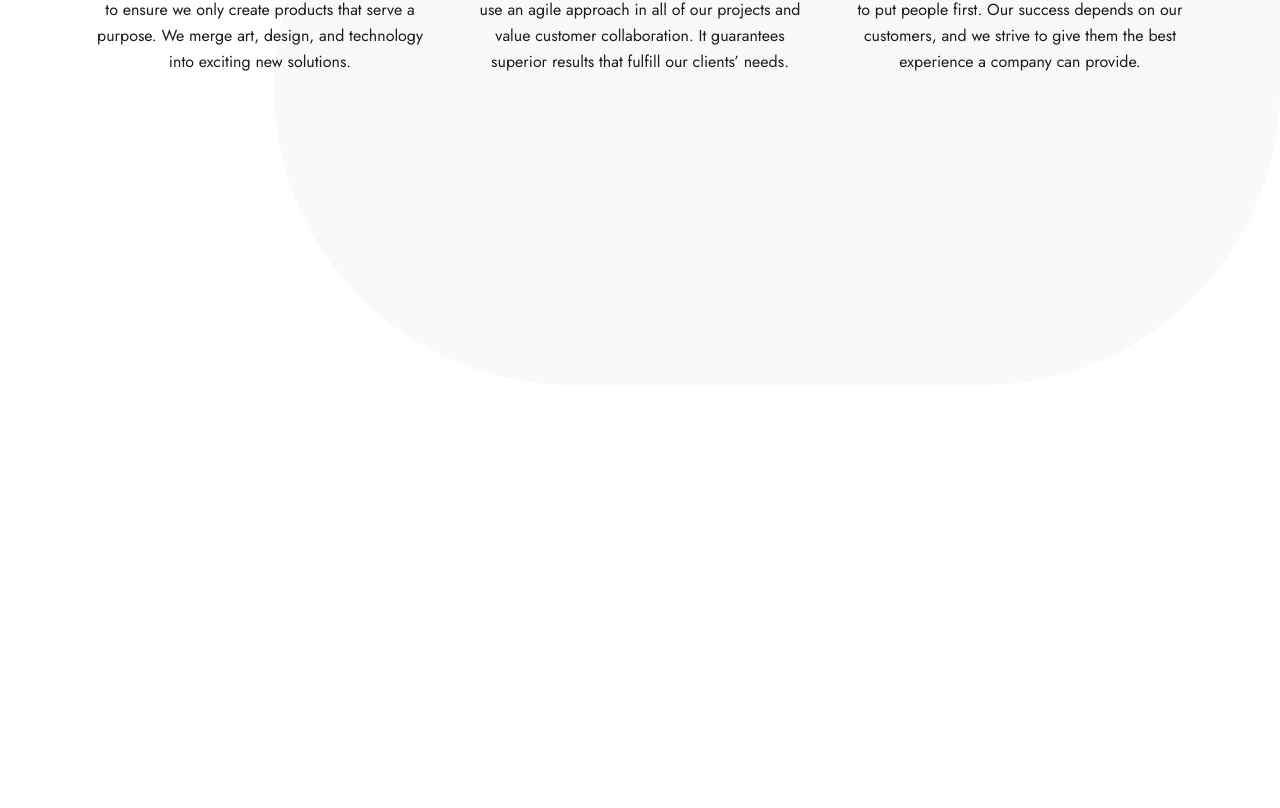
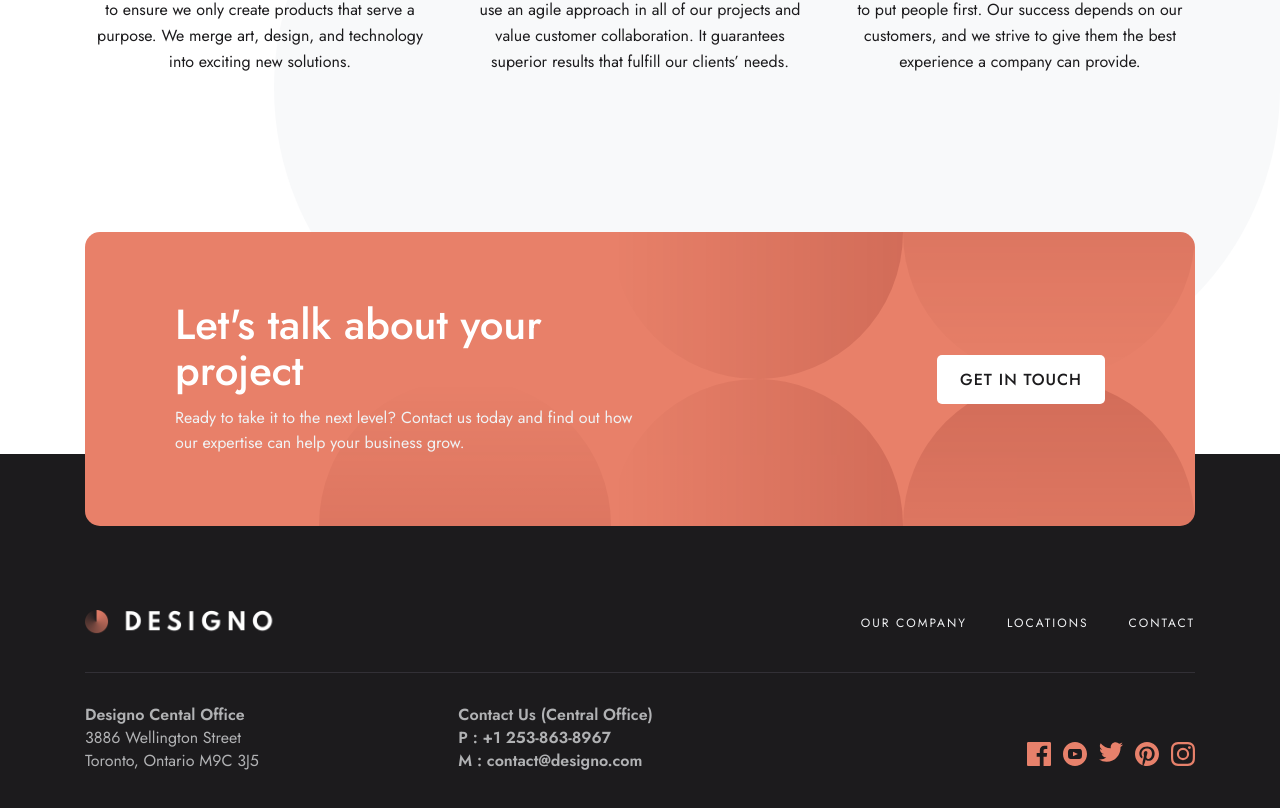
Before and after one commit to jarekTerejko/designo-multipage, a React (Create React App) app: page / in a window 1280 px wide. Shown: the part 2086-2894 px from the top of the page. Before the commit the page ends 2540 px from the top, so only its background shows below. Built offline with nearby package versions, Linux system fonts and the light colour scheme.

Commit message:
add Footer with Contact Banner

```diff
--- a/src/App.js
+++ b/src/App.js
@@ -1,4 +1,5 @@
 import { Route, Switch } from "react-router";
+import Footer from "./components/Footer/Footer";
 import Navbar from "./components/Navbar/Navbar";
 import Home from "./pages/Home";
 
@@ -11,6 +12,7 @@ const App = () => {
           <Home />
         </Route>
       </Switch>
+      <Footer />
     </>
   );
 };
--- /dev/null
+++ b/src/components/ContactBanner/ContactBanner.js
@@ -0,0 +1,40 @@
+import { ButtonPrimaryR } from "../ButtonPrimary/ButtonPrimaryElement";
+import { ContainerEl } from "../Container/Container";
+import { DescriptionTextLight } from "../DescriptionTextLight/DescriptionTextLight";
+import { Heading } from "../Heading/Heading";
+import {
+  ContactBannerInnerWrapper,
+  ContactBannerTextWrapper,
+  ContactBannerWrapper,
+} from "./ContactBannerElements";
+import FiveCirclesBg from "../../images/shared/desktop/bg-pattern-call-to-action.svg";
+
+const ContactBanner = () => {
+  return (
+    <ContactBannerWrapper>
+      <ContainerEl>
+        <ContactBannerInnerWrapper fiveCirclesBg={FiveCirclesBg}>
+          <ContactBannerTextWrapper>
+            <Heading
+              as="h2"
+              style={{
+                maxWidth: "400px",
+                marginBottom: "10px",
+                fontSize: "42px",
+              }}
+            >
+              Let's talk about your project
+            </Heading>
+            <DescriptionTextLight style={{ maxWidth: "480px" }}>
+              Ready to take it to the next level? Contact us today and find out
+              how our expertise can help your business grow.
+            </DescriptionTextLight>
+          </ContactBannerTextWrapper>
+          <ButtonPrimaryR to="/contact">get in touch</ButtonPrimaryR>
+        </ContactBannerInnerWrapper>
+      </ContainerEl>
+    </ContactBannerWrapper>
+  );
+};
+
+export default ContactBanner;
--- /dev/null
+++ b/src/components/ContactBanner/ContactBannerElements.js
@@ -0,0 +1,37 @@
+import styled from "styled-components";
+
+export const ContactBannerWrapper = styled.section`
+  min-height: 292px;
+  position: absolute;
+  width: 100%;
+  top: -222px;
+  left: 0;
+`;
+
+export const ContactBannerInnerWrapper = styled.div`
+  position: relative;
+  z-index: 1;
+  display: flex;
+  align-items: center;
+  justify-content: space-between;
+  background: var(--peach);
+  border-radius: 1.5rem;
+  padding: 7rem 9rem;
+  overflow: hidden;
+
+  &::before {
+    content: "";
+    position: absolute;
+    left: 0;
+    top: 0;
+    width: 100%;
+    height: 100%;
+    background: ${(props) => `url(${props.fiveCirclesBg})`};
+    background-position-x: right;
+    background-position-y: center;
+    background-repeat: no-repeat;
+    z-index: -1;
+  }
+`;
+
+export const ContactBannerTextWrapper = styled.div``;
--- /dev/null
+++ b/src/components/Footer/Footer.js
@@ -0,0 +1,121 @@
+import { ContainerEl } from "../Container/Container";
+import { ImageEl } from "../Image/Image";
+import {
+  NavbarNavItem,
+  NavbarNavLinkR,
+  NavbarSiteLinkR,
+} from "../Navbar/NavbarElements";
+import {
+  FooterWrapper,
+  FooterNavItems,
+  FooterRowTop,
+  FooterRowBottom,
+  FooterColLeft,
+  FooterColMiddle,
+  FooterColRight,
+  FooterColsText,
+  FooterLink,
+  FooterSocialList,
+  FooterSocialItem,
+  FooterSocialLink,
+} from "./FooterElements";
+import LogoDarkImg from "../../images/shared/desktop/logo-light.png";
+import ContactBanner from "../ContactBanner/ContactBanner";
+import TwitterIcon from "../../images/shared/desktop/icon-twitter.svg";
+import FacebookIcon from "../../images/shared/desktop/icon-facebook.svg";
+import YoutubeIcon from "../../images/shared/desktop/icon-youtube.svg";
+import PinterestIcon from "../../images/shared/desktop/icon-pinterest.svg";
+import InstagramIcon from "../../images/shared/desktop/icon-instagram.svg";
+
+const socialsData = [
+  {
+    icon: FacebookIcon,
+  },
+  {
+    icon: YoutubeIcon,
+  },
+  {
+    icon: TwitterIcon,
+  },
+  {
+    icon: PinterestIcon,
+  },
+  {
+    icon: InstagramIcon,
+  },
+];
+
+const Footer = () => {
+  return (
+    <>
+      <FooterWrapper>
+        <ContactBanner />
+        <ContainerEl>
+          <FooterRowTop>
+            <NavbarSiteLinkR to="/">
+              <ImageEl
+                style={{ maxWidth: "194px" }}
+                src={LogoDarkImg}
+                alt="Logo"
+              />
+            </NavbarSiteLinkR>
+            <FooterNavItems>
+              <NavbarNavItem>
+                <NavbarNavLinkR to="/our-company" $footerLink>
+                  our company
+                </NavbarNavLinkR>
+              </NavbarNavItem>
+              <NavbarNavItem>
+                <NavbarNavLinkR to="/locations" $footerLink>
+                  locations
+                </NavbarNavLinkR>
+              </NavbarNavItem>
+              <NavbarNavItem>
+                <NavbarNavLinkR to="/contact" $footerLink>
+                  contact
+                </NavbarNavLinkR>
+              </NavbarNavItem>
+            </FooterNavItems>
+          </FooterRowTop>
+          <FooterRowBottom>
+            <FooterColLeft>
+              <FooterColsText textBold>Designo Cental Office</FooterColsText>
+              <FooterColsText>3886 Wellington Street</FooterColsText>
+              <FooterColsText>Toronto, Ontario M9C 3J5</FooterColsText>
+            </FooterColLeft>
+            <FooterColMiddle>
+              <FooterColsText textBold>
+                Contact Us (Central Office)
+              </FooterColsText>
+              <FooterColsText textBold>
+                <FooterLink href="tel:+1 253-863-8967">
+                  P : +1 253-863-8967
+                </FooterLink>
+              </FooterColsText>
+              <FooterColsText textBold>
+                <FooterLink href="mailto:contact@designo.com">
+                  M : contact@designo.com
+                </FooterLink>
+              </FooterColsText>
+            </FooterColMiddle>
+            <FooterColRight>
+              <FooterSocialList>
+                {socialsData.map((item, i) => {
+                  return (
+                    <FooterSocialItem key={i}>
+                      <FooterSocialLink href="#">
+                        <ImageEl src={item.icon} />
+                      </FooterSocialLink>
+                    </FooterSocialItem>
+                  );
+                })}
+              </FooterSocialList>
+            </FooterColRight>
+          </FooterRowBottom>
+        </ContainerEl>
+      </FooterWrapper>
+    </>
+  );
+};
+
+export default Footer;
--- /dev/null
+++ b/src/components/Footer/FooterElements.js
@@ -0,0 +1,65 @@
+import styled from "styled-components";
+
+export const FooterWrapper = styled.footer`
+  background: var(--black);
+  padding-top: 15rem;
+  padding-bottom: 7rem;
+  position: relative;
+`;
+
+export const FooterRowTop = styled.nav`
+  display: flex;
+  align-items: center;
+  justify-content: space-between;
+  border-bottom: 1px solid var(--dark-gray);
+  padding-bottom: 3rem;
+`;
+
+export const FooterRowBottom = styled.div`
+  display: grid;
+  grid-template-columns: repeat(3, 1fr);
+  column-gap: 10px;
+  padding-top: 3rem;
+`;
+
+export const FooterColLeft = styled.div`
+  opacity: 0.7;
+`;
+export const FooterColMiddle = styled.div`
+  opacity: 0.7;
+`;
+export const FooterColRight = styled.div`
+  display: flex;
+  justify-content: flex-end;
+  align-items: flex-end;
+`;
+
+export const FooterColsText = styled.p`
+  font-weight: ${(props) => (props.textBold ? "600" : "")};
+  color: var(--light-gray);
+`;
+
+export const FooterLink = styled.a`
+  text-decoration: none;
+  color: var(--light-gray);
+`;
+
+export const FooterNavItems = styled.ul`
+  display: flex;
+  list-style: none;
+  transform: translateX(20px);
+  transition: var(--transition);
+`;
+
+export const FooterSocialList = styled.ul`
+  display: flex;
+  list-style: none;
+  transform: translate(6px, 3px);
+`;
+export const FooterSocialItem = styled.li`
+  margin-left: 0.3rem;
+  margin-right: 0.3rem;
+`;
+export const FooterSocialLink = styled.a`
+  padding: 0.3rem;
+`;
--- a/src/components/Navbar/NavbarElements.js
+++ b/src/components/Navbar/NavbarElements.js
@@ -10,7 +10,6 @@ export const NavbarWrapper = styled.nav`
   background: var(--white);
   box-shadow: ${(props) =>
     props.$scrolledNav ? "1px 1px 10px 1px rgba(0,0,0, .2)" : ""};
-  /* transition: background-color var(--transition); */
 
   @media screen and (max-width: 750px) {
     box-shadow: 1px 1px 10px 1px rgba(0, 0, 0, 0.2);
@@ -80,7 +79,7 @@ export const NavbarNavLinkR = styled(NavLink)`
   letter-spacing: 2px;
   text-transform: uppercase;
   color: var(--black);
-  /* color: ${(props) => (props.$footerLink ? "var(--light-gray)" : "")}; */
+  color: ${(props) => (props.$footerLink ? "var(--light-gray)" : "")};
   transition: color var(--transition);
 
   &:hover {
```
